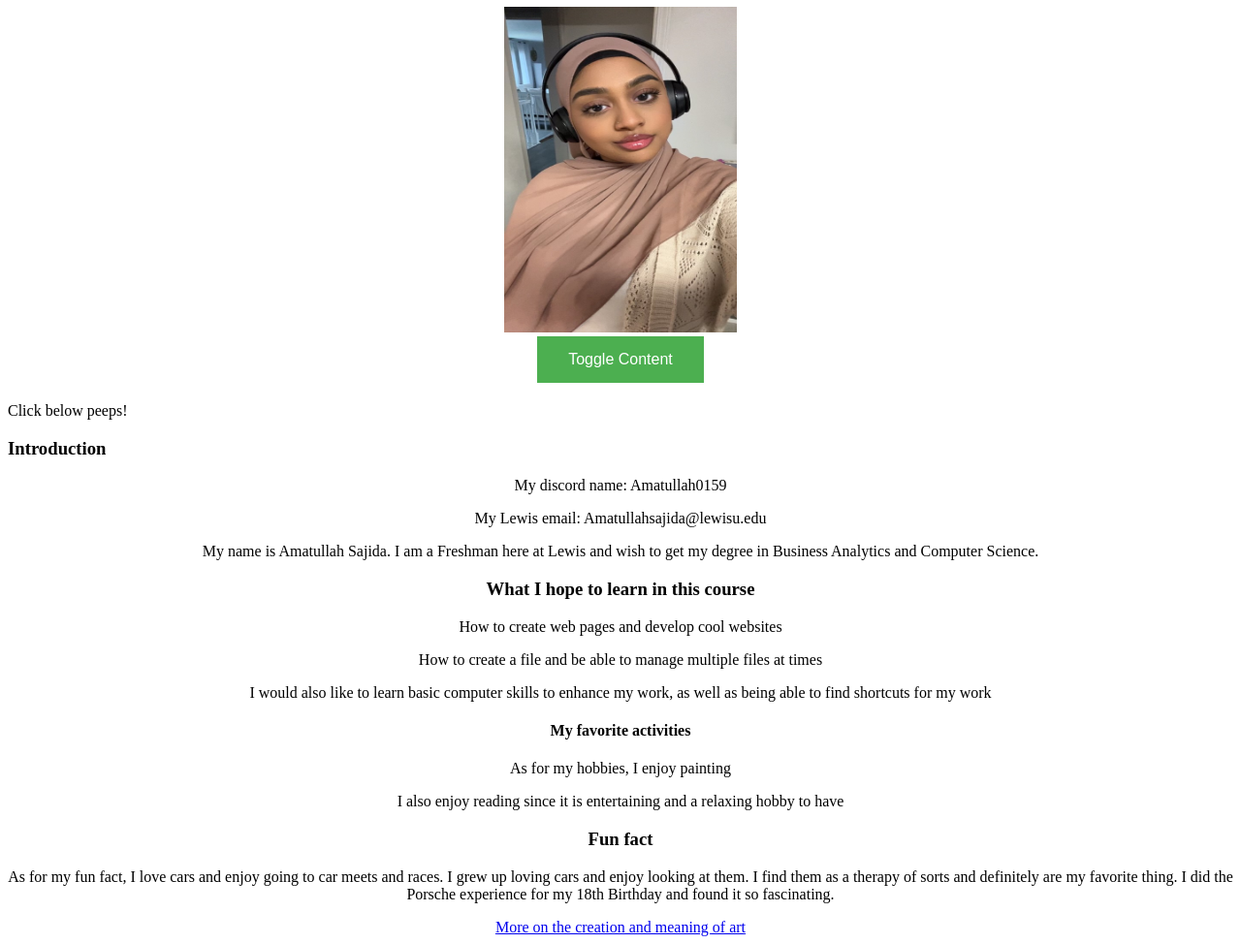
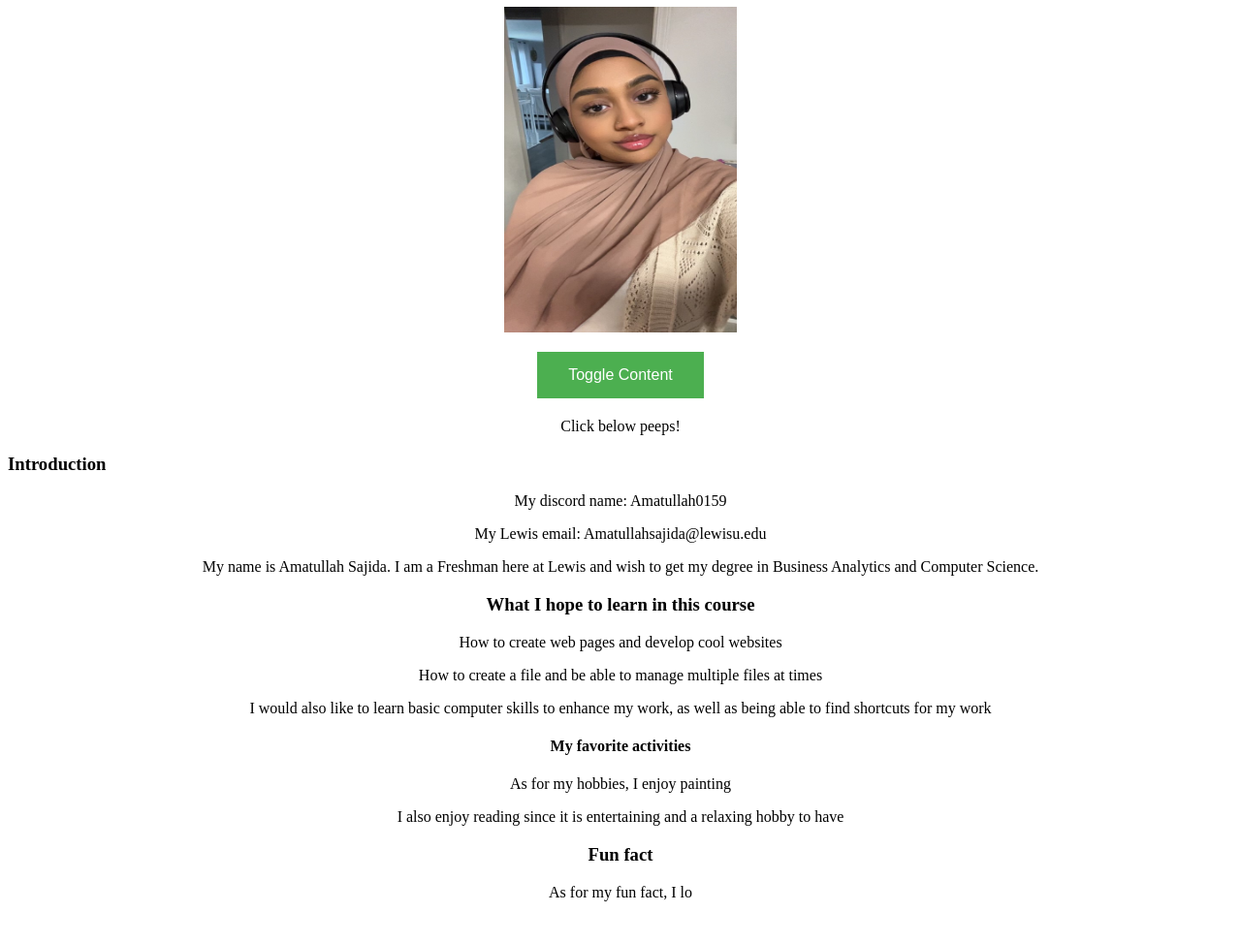
Before and after one commit to Amatullahs/Getting-to-know-each-other-enhanced, a plain HTML site: page index.html in a window 1280 px wide. Shown: the part 73-1047 px from the top of the page at 97% size. After the commit the page ends 1019 px from the top, so only its background shows below. Drawn offline with Linux system fonts and the light colour scheme.

Commit message:
Update index.html

```diff
--- a/index.html
+++ b/index.html
@@ -20,9 +20,9 @@
     padding: 15px 32px;
     text-align: center;
     text-decoration: none;
-    display: inline-block;
+    display: block;
+    margin: 20px auto; /* Center the button horizontally */
     font-size: 16px;
-    margin: 4px 2px;
     transition-duration: 0.4s;
     cursor: pointer;
   }
@@ -30,23 +30,17 @@
   button:hover {
     background-color: #45a049; /* Darker green */
   }
-
-  /* Center container */
-  .container {
-    text-align: center;
-  }
 </style>
 </head>
 <body>
 
-<h1>Amatullah Sajida <span id="heart">&#x2665;</span></h1>
+<h1 style="text-align: center;">Amatullah Sajida <span id="heart">&#x2665;</span></h1>
 
-<div class="container">
-  <img src="IMG_9737.jpeg" alt="Image"> <!-- Image is centered -->
-  <button onclick="toggleContent()">Toggle Content</button>
-</div>
+<img src="IMG_9737.jpeg" alt="Image"> <!-- Image is centered -->
 
-<p id="content">Click below peeps!</p>
+<button onclick="toggleContent()">Toggle Content</button>
+
+<p id="content" style="text-align: center;">Click below peeps!</p>
 
 <script>
 function toggleContent() {
@@ -76,9 +70,4 @@ function toggleContent() {
     <p>I also enjoy reading since it is entertaining and a relaxing hobby to have</p>
 
     <h3>Fun fact</h3>
-    <p>As for my fun fact, I love cars and enjoy going to car meets and races. I grew up loving cars and enjoy looking at them. I find them as a therapy of sorts and definitely are my favorite thing. I did the Porsche experience for my 18th Birthday and found it so fascinating.</p>
-    <a href="https://www.nytimes.com/2022/04/21/t-magazine/work-life-balance-art.html">More on the creation and meaning of art</a>
-</div>
-
-</body>
-</html>
+    <p>As for my fun fact, I lo
```
